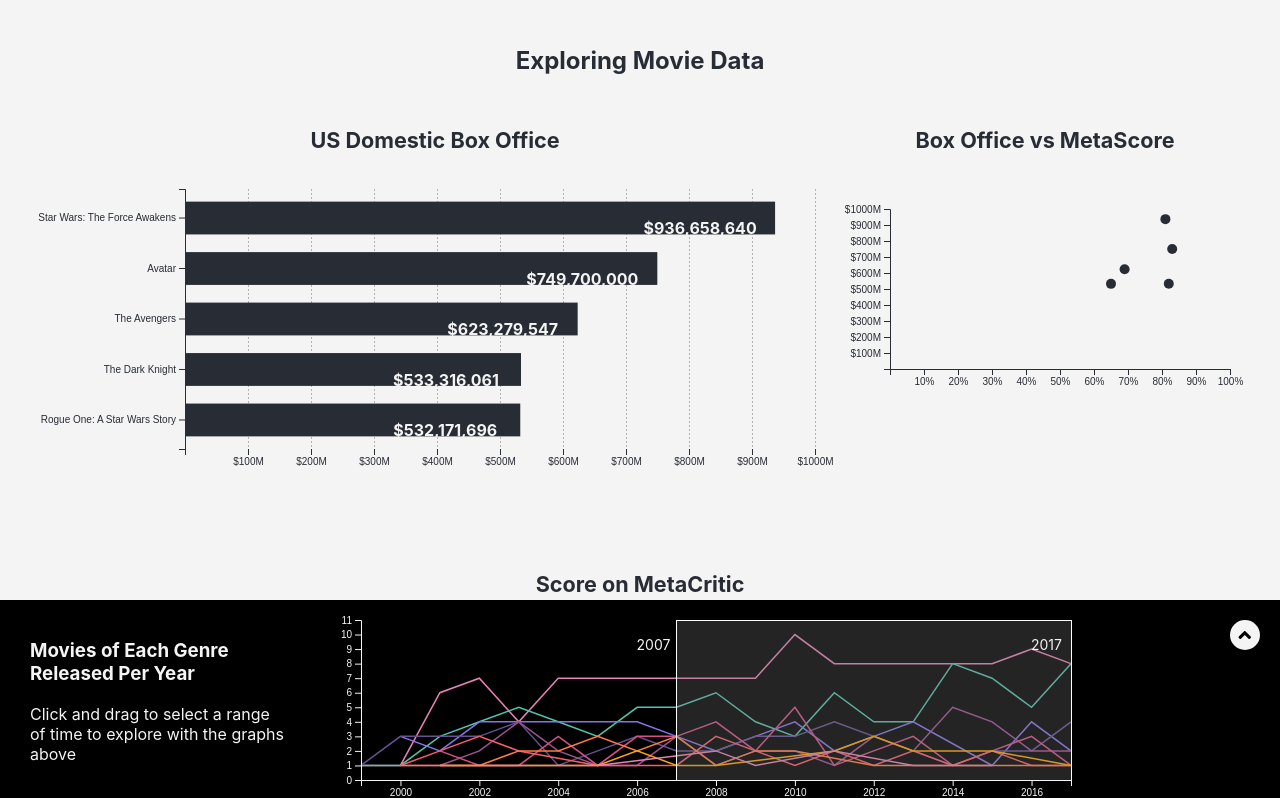
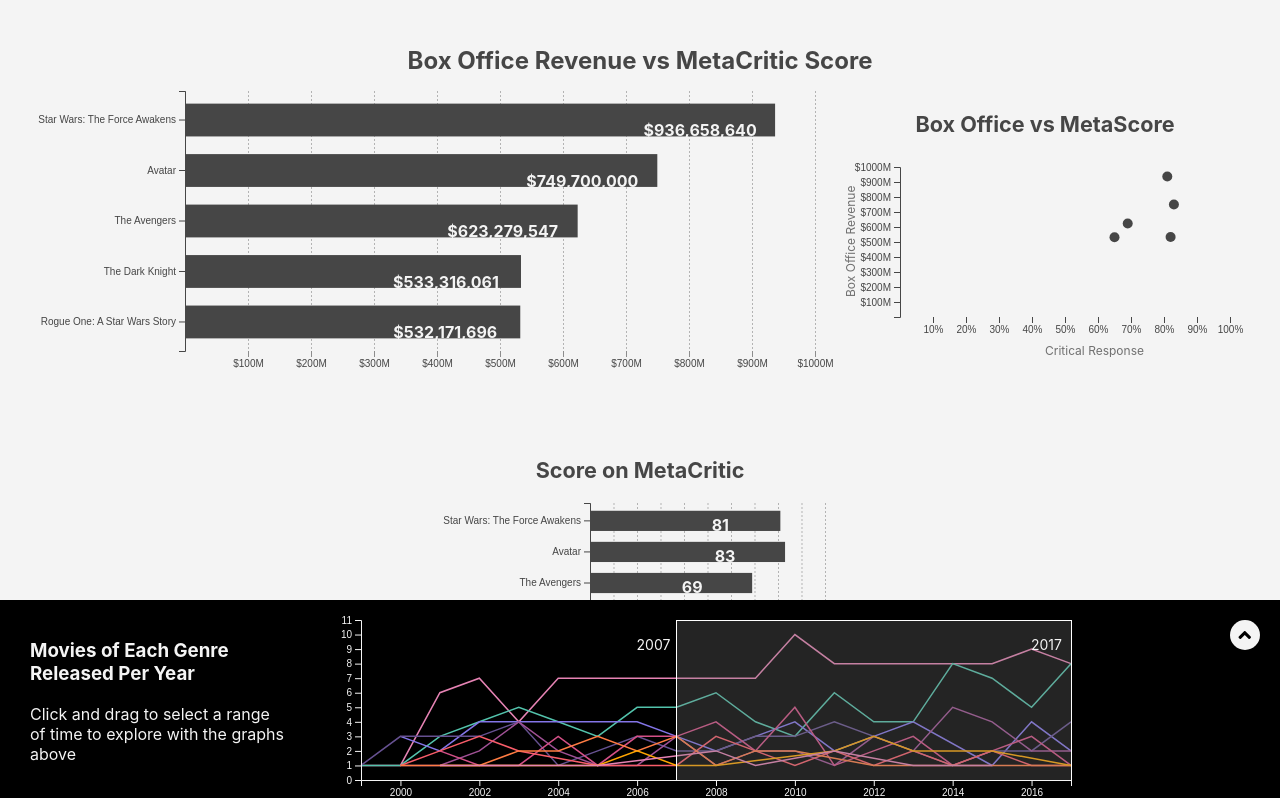
Before and after one commit to keithlmiller/entertainment-franchise-vis, a React (Create React App) app: page / in a window 1280 px wide. Shown: the top 798 px of the page. Built offline with nearby package versions, Linux system fonts and the light colour scheme.

Commit message:
added axis labels and tick styling

```diff
--- a/src/App.js
+++ b/src/App.js
@@ -223,7 +223,7 @@
 
     return (
       <div className="App">
-        <h1 className='article-title'>Exploring Movie Data</h1>
+        <h1 className='article-title'>Box Office Revenue vs MetaCritic Score</h1>
         {!!visData.length ?
           <div className='content-container'>
             <div className='primary-visualizations'>
@@ -232,7 +232,6 @@
                 width={800} height={300}
                 hoveredMovie={hoveredMovie}
                 sortClass={sortProperty}
-                chartTitle={'US Domestic Box Office'}
                 onDataHover={this.updateHoveredMovie}
               />
               <ExtendedScatterPlot
--- a/src/App.scss
+++ b/src/App.scss
@@ -40,6 +40,10 @@
 .chart-container {
   position: relative;
 
+  .chart-title {
+    margin: 20px;
+  }
+
   .chart-standard-fg {
     fill: $fg-color;
 
@@ -55,6 +59,20 @@
 
     &:hover {
       cursor: pointer;
+    }
+  }
+
+  .tick {
+    fill: #8d8d8d;
+  }
+
+  .axis-label {
+    font-size: 12px;
+    fill: #707070;
+
+    &.y-axis-label {
+      transform: rotate(-90deg);
+      transform-origin: left center;
     }
   }
 
--- a/src/constants/styles/colors.scss
+++ b/src/constants/styles/colors.scss
@@ -1,6 +1,6 @@
 $dollar-color: #4da000;
 $reviews-color: orange;
-$dark-primary: #282c34;
+$dark-primary: #464646;
 $light-primary: #f4f4f4;
 $bg-color: $light-primary;
 $fg-color: $dark-primary;
--- a/src/views/visualizations/DetailsDataSet/BarChartHorizontal.js
+++ b/src/views/visualizations/DetailsDataSet/BarChartHorizontal.js
@@ -85,17 +85,25 @@
       .attr('stroke', '#b3b3b3')
       .attr('stroke-dasharray', '2,2')
 
-    d3.select(this.refs.xAxis)
+
+    const xAxis = d3.select(this.refs.xAxis);
+    xAxis
       .call(this.xAxis)
       .call(g => g.select('.domain').remove())
-      .selectAll('.tick:first-of-type text').remove()
+      .selectAll('.tick:first-of-type').remove()
+
+    xAxis
+      .selectAll('line')
+      .attr('stroke', '#8d8d8d');
 
     d3.select(this.refs.xAxisLines)
       .call(this.xAxisLines)
       .call(g => g.select('.domain').remove())
       .selectAll('text').remove();
+
     this.yAxis.scale(yScale);
-    d3.select(this.refs.yAxis).call(this.yAxis);
+    d3.select(this.refs.yAxis)
+      .call(this.yAxis)
   }
 
   render() {
@@ -115,7 +123,7 @@
 
     return (
       <div className='chart-container primary-chart'>
-        <ChartTitle title={chartTitle} />
+        {chartTitle && <ChartTitle title={chartTitle} />}
         <svg width={width} height={height}>
           <g ref="xAxisLines" className='background-lines' transform={`translate(${margin.left}, 0)`} />
           {bars.map(d => (
--- a/src/views/visualizations/DetailsDataSet/RatingsBarChartHorizontal.js
+++ b/src/views/visualizations/DetailsDataSet/RatingsBarChartHorizontal.js
@@ -78,10 +78,15 @@
       .attr('stroke', '#b3b3b3')
       .attr('stroke-dasharray', '2,2')
 
-    d3.select(this.refs.xAxis)
+    const xAxis = d3.select(this.refs.xAxis);
+    xAxis
       .call(this.xAxis)
       .call(g => g.select('.domain').remove())
-      .selectAll('.tick:first-of-type text').remove()
+      .selectAll('.tick:first-of-type').remove()
+
+    xAxis
+      .selectAll('line')
+      .attr('stroke', '#8d8d8d');
 
     this.yAxis
       .scale(yScale)
--- a/src/views/visualizations/DetailsDataSet/ScatterPlot.js
+++ b/src/views/visualizations/DetailsDataSet/ScatterPlot.js
@@ -2,7 +2,7 @@
 import * as d3 from "d3";
 import ChartTitle from '../../../components/ChartTitle/ChartTitle';
 import Tooltip from '../../../components/Tooltip/Tooltip';
-const margin = { top: 20, right: 15, bottom: 20, left: 45 };
+const margin = { top: 10, right: 15, bottom: 40, left: 55 };
 
 class ExtendedScatterPlot extends Component {
   initialState = {
@@ -68,9 +68,14 @@
     this.xAxis
       .scale(xScale)
       .tickFormat(d => `${d}%`);
-    d3.select(this.refs.xAxis)
+
+    const xAxis = d3.select(this.refs.xAxis);
+    xAxis
       .call(this.xAxis)
-      .selectAll('.tick:first-of-type text').remove()
+      .selectAll('.tick:first-of-type').remove()
+
+    xAxis
+      .call(g => g.select('.domain').remove())
 
     this.yAxis
       .scale(yAxisScale)
@@ -151,6 +156,8 @@
             ))}
             <g ref="xAxis" transform={`translate(0, ${height - margin.bottom})`} />
             <g ref="yAxis" transform={`translate(${margin.left}, 0)`} />
+            <text x={width / 2} y={height - 2} className='axis-label'>Critical Response</text>
+            <text x={-40} y={height / 2 + 10} className='axis-label y-axis-label'>Box Office Revenue</text>
           </svg>
           {isTooltipOpen &&
             <Tooltip
```
